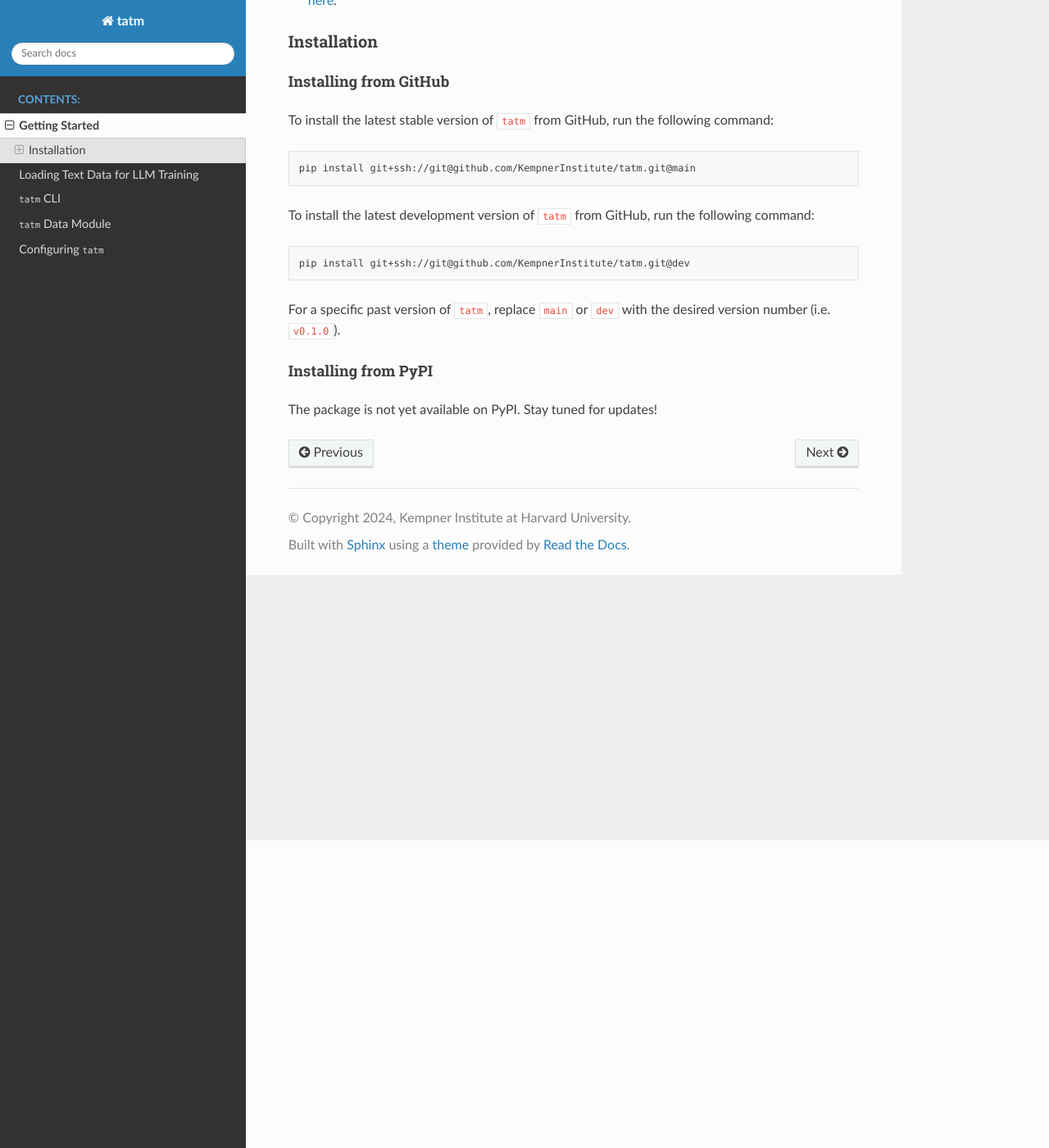
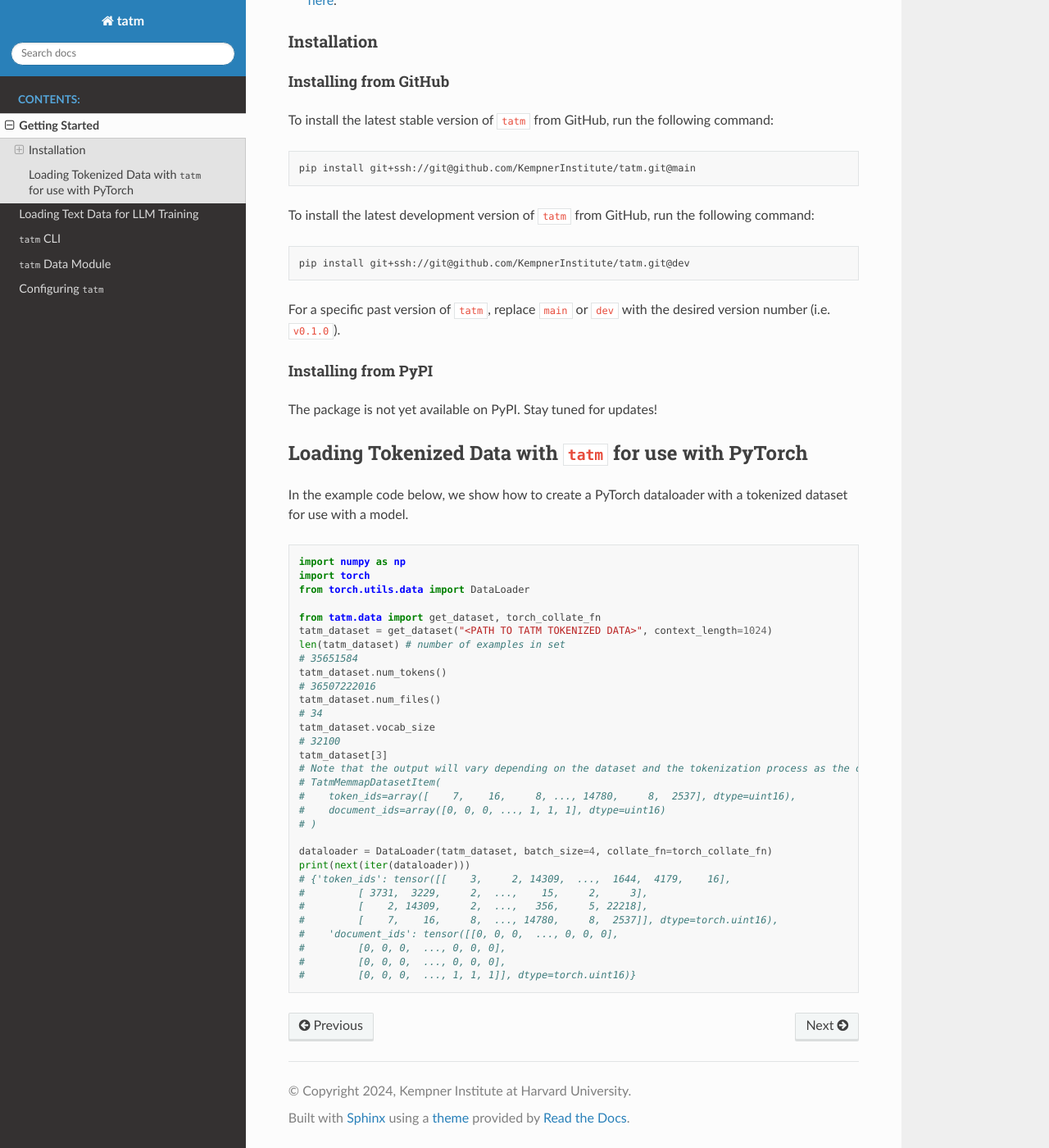
Before and after one commit to KempnerInstitute/tatm, a Sphinx documentation site: the page built from docs/getting_started.md, in a window 1280 px wide and 1400 px high, scrolled down 375 px. Shown: the whole window at 82% size. Built offline with Sphinx 7.4.7 and the Read the Docs theme 3.1.0, drawn with Linux system fonts in a browser that asks for light colours.

Commit message:
minimal tokenized data load example (#68)

````diff
--- a/docs/getting_started.md
+++ b/docs/getting_started.md
@@ -30,3 +30,41 @@ For a specific past version of `tatm`, replace `main` or `dev` with the desired
 #### Installing from PyPI
 
 The package is not yet available on PyPI. Stay tuned for updates!
+
+## Loading Tokenized Data with `tatm` for use with PyTorch
+
+In the example code below, we show how to create a PyTorch dataloader with a tokenized dataset for use with a model.
+
+```python
+import numpy as np
+import torch
+from torch.utils.data import DataLoader
+
+from tatm.data import get_dataset, torch_collate_fn
+tatm_dataset = get_dataset("<PATH TO TATM TOKENIZED DATA>", context_length=1024)
+len(tatm_dataset) # number of examples in set
+# 35651584
+tatm_dataset.num_tokens()
+# 36507222016
+tatm_dataset.num_files()
+# 34
+tatm_dataset.vocab_size
+# 32100
+tatm_dataset[3]
+# Note that the output will vary depending on the dataset and the tokenization process as the order documents are tokenized may vary.
+# TatmMemmapDatasetItem(
+#    token_ids=array([    7,    16,     8, ..., 14780,     8,  2537], dtype=uint16),
+#    document_ids=array([0, 0, 0, ..., 1, 1, 1], dtype=uint16)
+# )
+
+dataloader = DataLoader(tatm_dataset, batch_size=4, collate_fn=torch_collate_fn)
+print(next(iter(dataloader)))
+# {'token_ids': tensor([[    3,     2, 14309,  ...,  1644,  4179,    16],
+#         [ 3731,  3229,     2,  ...,    15,     2,     3],
+#         [    2, 14309,     2,  ...,   356,     5, 22218],
+#         [    7,    16,     8,  ..., 14780,     8,  2537]], dtype=torch.uint16),
+#    'document_ids': tensor([[0, 0, 0,  ..., 0, 0, 0],
+#         [0, 0, 0,  ..., 0, 0, 0],
+#         [0, 0, 0,  ..., 0, 0, 0],
+#         [0, 0, 0,  ..., 1, 1, 1]], dtype=torch.uint16)}
+```
````
Also changed, not shown: docs/text_dataset.md (+1 -1 lines).
